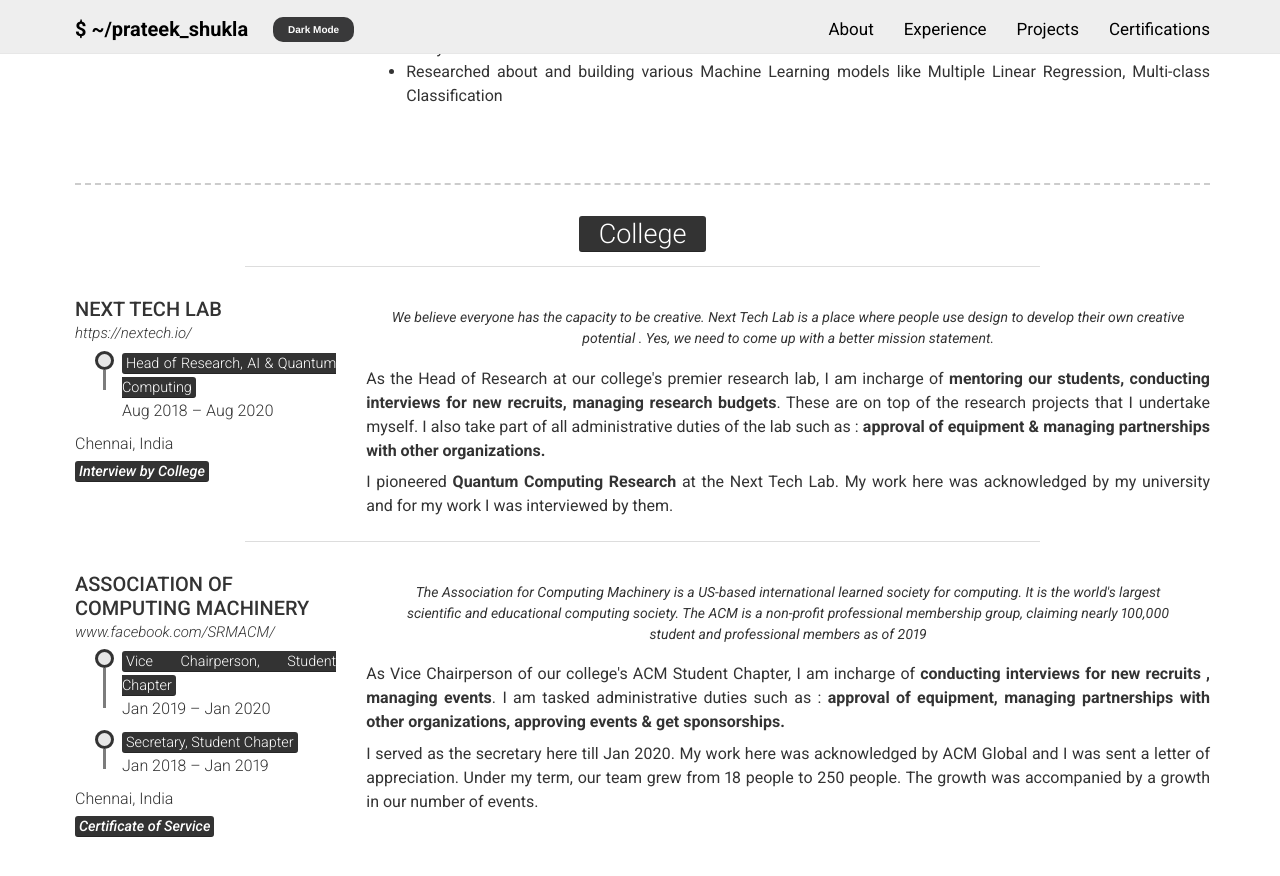
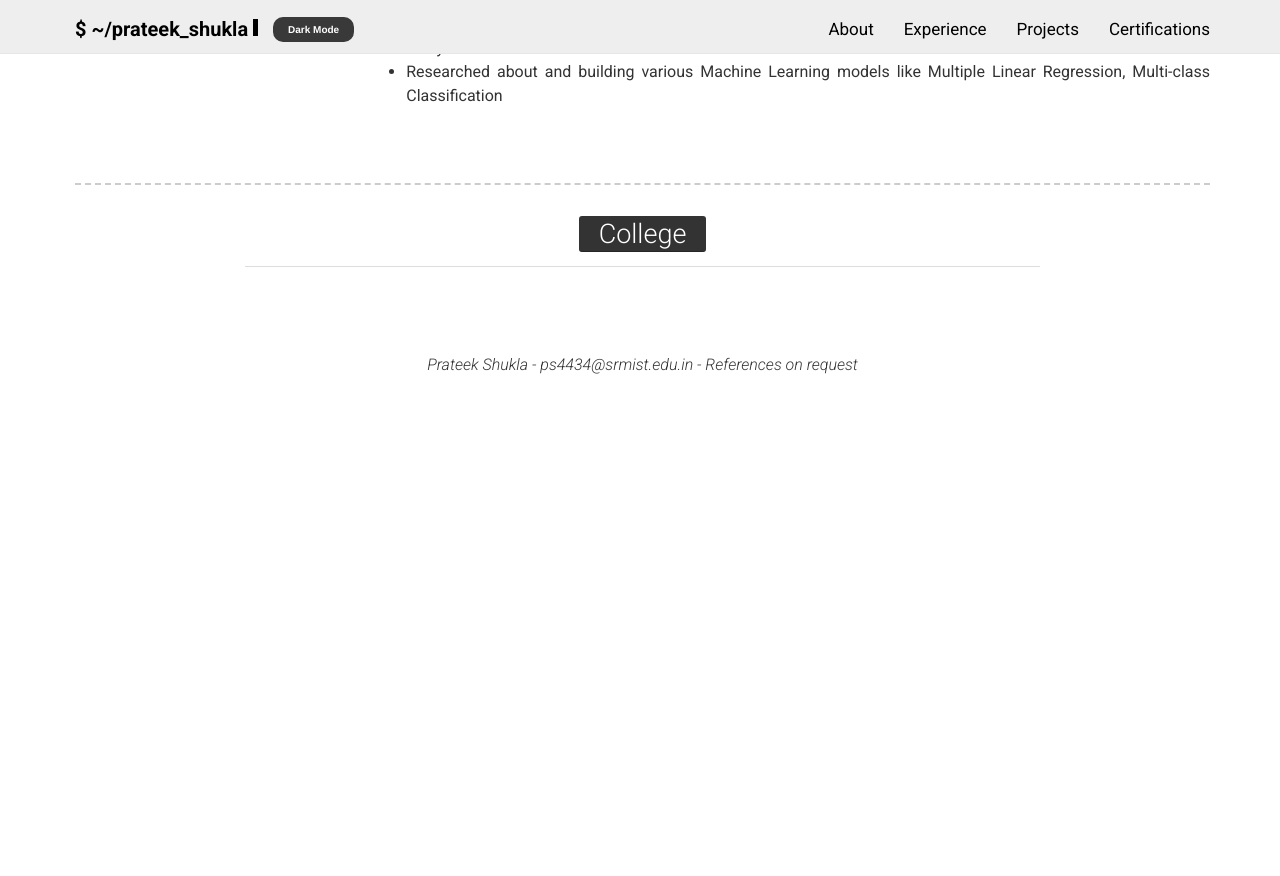
Before and after one commit to Intangible-pg18/Intangible-pg18.github.io, a Jekyll site: the page built from pages/experience.html, in a window 1280 px wide and 900 px high, scrolled down 657 px. Shown: the top 876 px of the window. Built offline with Jekyll 4.4.1, drawn with Linux system fonts in a browser that asks for light colours; nearby versions of some CDN libraries; after the commit the page ends 1062 px from its top, so only the background shows below that.

Commit message:
Update experience_edu.yml

```diff
--- a/_data/experience_edu.yml
+++ b/_data/experience_edu.yml
@@ -1,36 +1 @@
 - layout: layout/left-ex
-  company: NEXT TECH LAB
-  link: https://nextech.io/
-  job_title: [["Head of Research, AI & Quantum Computing",Aug 2018 – Aug 2020]]
-  location: Chennai, India
-  document : Interview by College
-  doclink : https://www.youtube.com/watch?v=1LOvapiljts
-  quote: >
-    We believe everyone has the capacity to be creative. Next Tech Lab is a place where people use design to develop their
-    own creative potential . Yes, we need to come up with a better mission statement.
-  description: > # this will include new lines to allow paragraphs
-    <p>As the Head of Research at our college's premier research lab, I am incharge of <b>mentoring our students,
-    conducting interviews for new recruits, managing research budgets</b>. These are on top of the
-    research projects that I undertake myself.  I also take part of all administrative duties of the lab such as : <b>approval of
-    equipment & managing partnerships with other organizations.</b></p>
-    <p> I pioneered <b>Quantum Computing Research</b> at the Next Tech Lab. My work here was acknowledged by my university and
-    for my work I was interviewed by them.</p>
-
-- layout: layout/left-ex
-  company: ASSOCIATION OF COMPUTING MACHINERY
-  link: www.facebook.com/SRMACM/
-  job_title: [["Vice Chairperson, Student Chapter",Jan 2019 – Jan 2020],["Secretary, Student Chapter",Jan 2018 – Jan 2019]]
-  location: Chennai, India
-  document : Certificate of Service
-  doclink : https://drive.google.com/file/d/1DJFX6AYO8C-GZe45a38oGvzMCMD8ojj2/view?usp=sharing
-  quote: >
-    The Association for Computing Machinery is a US-based international learned society for computing. It is the world's largest
-    scientific and educational computing society. The ACM is a non-profit professional membership group, claiming nearly 100,000
-    student and professional members as of 2019
-  description: > # this will include new lines to allow paragraphs
-    <p>As Vice Chairperson of our college's ACM Student Chapter, I am incharge of <b>conducting interviews for new recruits
-    , managing events</b>. I am tasked administrative duties such as : <b>approval of equipment, managing
-    partnerships with other organizations, approving events & get sponsorships.</b></p>
-    <p> I served as the secretary here till Jan 2020. My work here was acknowledged by ACM Global and I was sent a letter of
-    appreciation. Under my term, our team grew from 18 people to 250 people. The growth was accompanied by a growth in our number
-    of events.</p>
```
